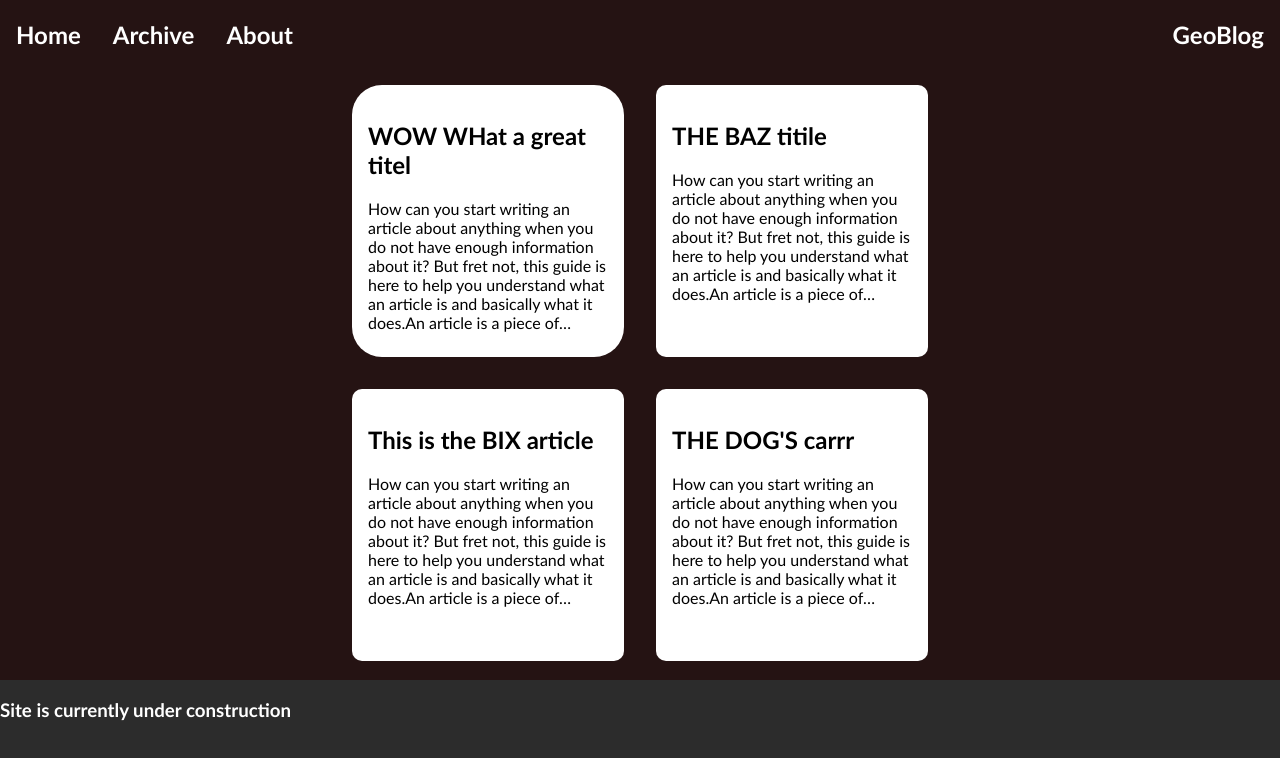
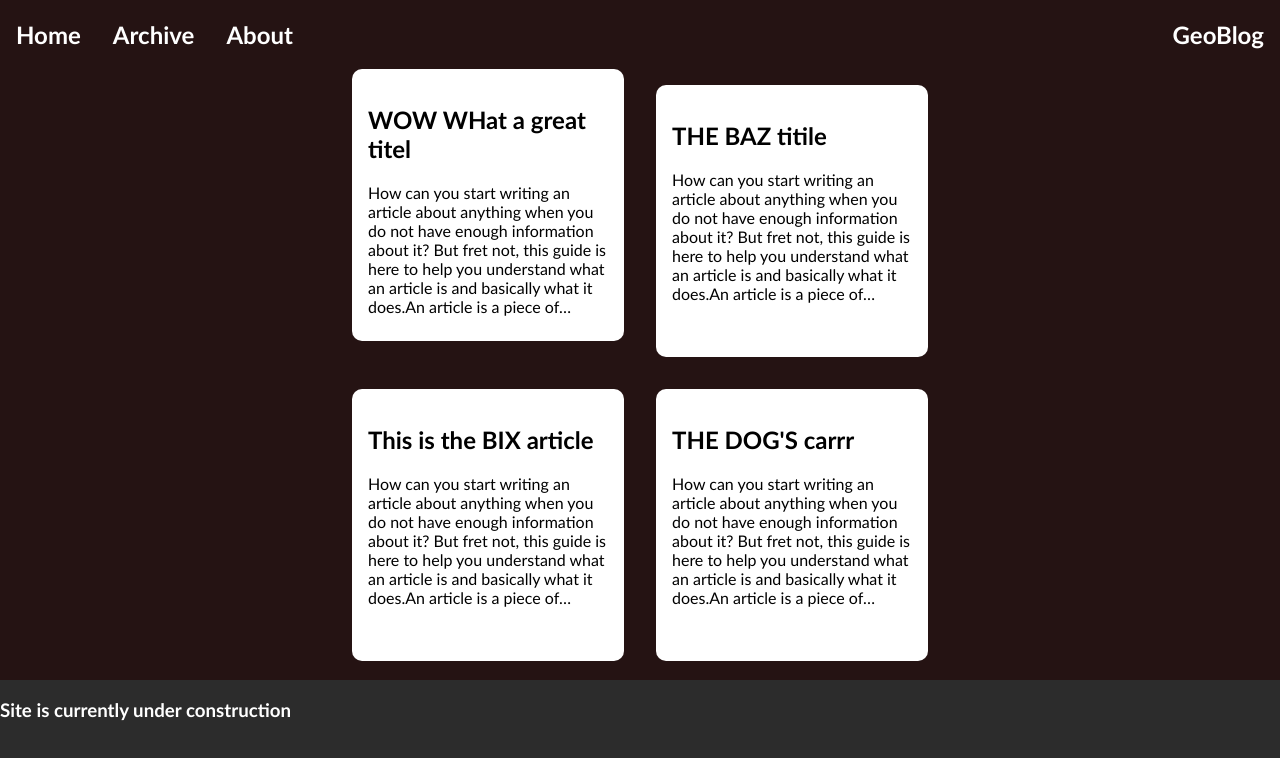
Before and after one commit to geoman3/geo-blog, a React (Create React App) app: page / in a window 1280 px wide. In both pictures the pointer is over the link 488 px from the left and 220 px from the top of the page. Shown: the top 758 px of the page. Built offline with nearby package versions, Linux system fonts and the light colour scheme.

Commit message:
raise box on hover

```diff
--- a/src/pages/home.css
+++ b/src/pages/home.css
@@ -32,5 +32,5 @@
 .FeaturedItem:hover {
     /* text-decoration: underline; */
     transition-duration: 0.05s;
-    border-radius: 30px;
+    transform: translate(0, -1rem);
 }
```
